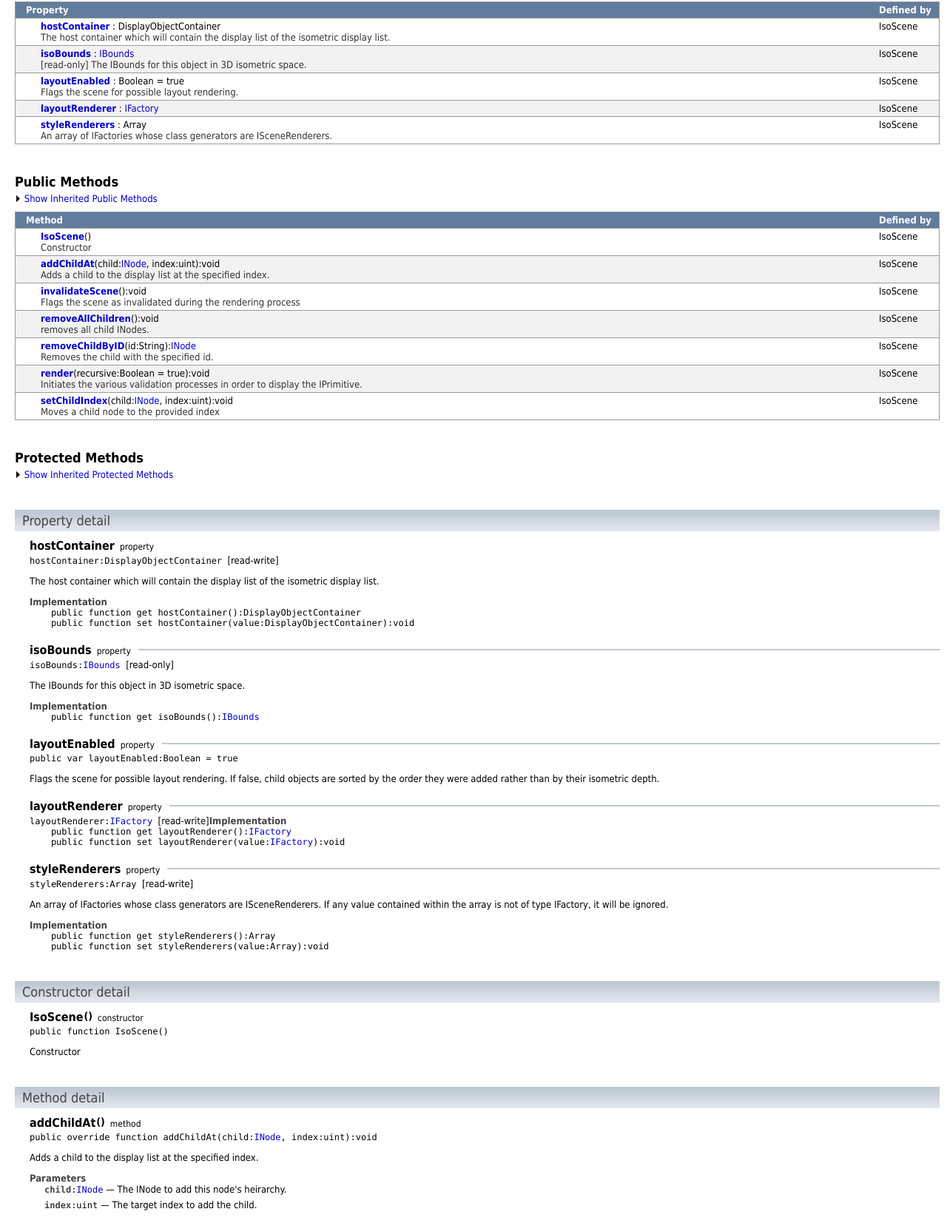
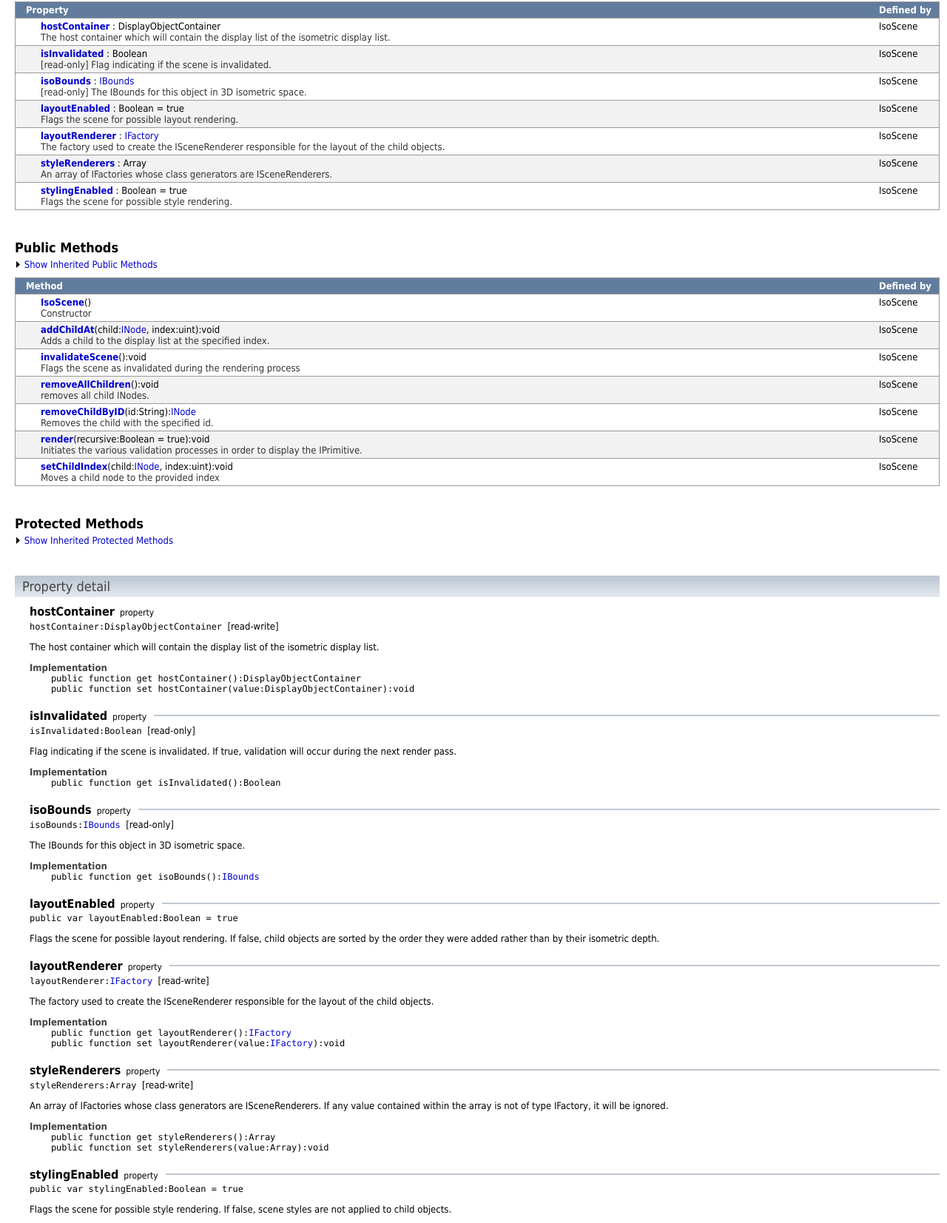
Before and after one commit to imcj/as3isolib, a plain HTML site: page asdoc/as3isolib/display/scene/IsoScene.html in a window 1280 px wide. Shown: the part 334-1987 px from the top of the page at 74% size. Drawn offline with Linux system fonts and the light colour scheme.

Commit message:
- added more asdocs
jwopitz

```diff
--- a/asdoc/as3isolib/display/scene/IsoScene.html
+++ b/asdoc/as3isolib/display/scene/IsoScene.html
@@ -4,7 +4,7 @@
 <META http-equiv="Content-Type" content="text/html; charset=UTF-8">
 <link rel="stylesheet" href="../../../style.css" type="text/css" media="screen">
 <link rel="stylesheet" href="../../../print.css" type="text/css" media="print">
-<meta content="IsoScene,as3isolib.display.scene.IsoScene,layoutEnabled,isoBounds,hostContainer,layoutRenderer,styleRenderers,addChildAt,invalidateScene,removeAllChildren,removeChildByID,render,setChildIndex" name="keywords">
+<meta content="IsoScene,as3isolib.display.scene.IsoScene,layoutEnabled,stylingEnabled,isInvalidated,isoBounds,hostContainer,layoutRenderer,styleRenderers,addChildAt,invalidateScene,removeAllChildren,removeChildByID,render,setChildIndex" name="keywords">
 <title>as3isolib.display.scene.IsoScene</title>
 </head>
 <body>
@@ -107,6 +107,11 @@ if (!isEclipse() || window.name != ECLIPSE_FRAME_NAME) {titleBar_setSubTitle("Cl
 </td><td class="summaryTableOwnerCol"><a href="../../data/Node.html">Node</a></td>
 </tr>
 <tr class="">
+<td class="summaryTablePaddingCol">&nbsp;</td><td class="summaryTableInheritanceCol">&nbsp;</td><td class="summaryTableSignatureCol"><a class="signatureLink" href="#isInvalidated">isInvalidated</a> : Boolean<div class="summaryTableDescription">[read-only]
+   Flag indicating if the scene is invalidated.</div>
+</td><td class="summaryTableOwnerCol">IsoScene</td>
+</tr>
+<tr class="">
 <td class="summaryTablePaddingCol">&nbsp;</td><td class="summaryTableInheritanceCol">&nbsp;</td><td class="summaryTableSignatureCol"><a class="signatureLink" href="#isoBounds">isoBounds</a> : <a href="../../bounds/IBounds.html">IBounds</a>
 <div class="summaryTableDescription">[read-only]
 
@@ -120,7 +125,8 @@ if (!isEclipse() || window.name != ECLIPSE_FRAME_NAME) {titleBar_setSubTitle("Cl
 </tr>
 <tr class="">
 <td class="summaryTablePaddingCol">&nbsp;</td><td class="summaryTableInheritanceCol">&nbsp;</td><td class="summaryTableSignatureCol"><a class="signatureLink" href="#layoutRenderer">layoutRenderer</a> : <a href="../../core/IFactory.html">IFactory</a>
-<div class="summaryTableDescription"></div>
+<div class="summaryTableDescription">
+   The factory used to create the ISceneRenderer responsible for the layout of the child objects.</div>
 </td><td class="summaryTableOwnerCol">IsoScene</td>
 </tr>
 <tr class="hideInheritedProperty">
@@ -151,6 +157,11 @@ if (!isEclipse() || window.name != ECLIPSE_FRAME_NAME) {titleBar_setSubTitle("Cl
 <tr class="">
 <td class="summaryTablePaddingCol">&nbsp;</td><td class="summaryTableInheritanceCol">&nbsp;</td><td class="summaryTableSignatureCol"><a class="signatureLink" href="#styleRenderers">styleRenderers</a> : Array<div class="summaryTableDescription">
    An array of IFactories whose class generators are ISceneRenderers.</div>
+</td><td class="summaryTableOwnerCol">IsoScene</td>
+</tr>
+<tr class="">
+<td class="summaryTablePaddingCol">&nbsp;</td><td class="summaryTableInheritanceCol">&nbsp;</td><td class="summaryTableSignatureCol"><a class="signatureLink" href="#stylingEnabled">stylingEnabled</a> : Boolean = true<div class="summaryTableDescription">
+   Flags the scene for possible style rendering.</div>
 </td><td class="summaryTableOwnerCol">IsoScene</td>
 </tr>
 </table>
@@ -440,6 +451,20 @@ showHideInherited();
 <code>&nbsp;&nbsp;&nbsp;&nbsp;public function set hostContainer(value:DisplayObjectContainer):void</code>
 <br>
 </div>
+<a name="isInvalidated"></a>
+<table cellspacing="0" cellpadding="0" class="detailHeader">
+<tr>
+<td class="detailHeaderName">isInvalidated</td><td class="detailHeaderType">property</td><td class="detailHeaderRule">&nbsp;</td>
+</tr>
+</table>
+<div class="detailBody">
+<code>isInvalidated:Boolean</code>&nbsp;&nbsp;[read-only]<p>
+   Flag indicating if the scene is invalidated.  If true, validation will occur during the next render pass.
+   </p><span class="label">Implementation</span>
+<br>
+<code>&nbsp;&nbsp;&nbsp;&nbsp;public function get isInvalidated():Boolean</code>
+<br>
+</div>
 <a name="isoBounds"></a>
 <table cellspacing="0" cellpadding="0" class="detailHeader">
 <tr>
@@ -473,7 +498,9 @@ showHideInherited();
 </tr>
 </table>
 <div class="detailBody">
-<code>layoutRenderer:<a href="../../core/IFactory.html">IFactory</a></code>&nbsp;&nbsp;[read-write]<span class="label">Implementation</span>
+<code>layoutRenderer:<a href="../../core/IFactory.html">IFactory</a></code>&nbsp;&nbsp;[read-write]<p>
+   The factory used to create the ISceneRenderer responsible for the layout of the child objects.
+   </p><span class="label">Implementation</span>
 <br>
 <code>&nbsp;&nbsp;&nbsp;&nbsp;public function get layoutRenderer():<a href="../../core/IFactory.html">IFactory</a></code>
 <br>
@@ -497,6 +524,17 @@ showHideInherited();
 <code>&nbsp;&nbsp;&nbsp;&nbsp;public function set styleRenderers(value:Array):void</code>
 <br>
 </div>
+<a name="stylingEnabled"></a>
+<table cellspacing="0" cellpadding="0" class="detailHeader">
+<tr>
+<td class="detailHeaderName">stylingEnabled</td><td class="detailHeaderType">property</td><td class="detailHeaderRule">&nbsp;</td>
+</tr>
+</table>
+<div class="detailBody">
+<code>public var stylingEnabled:Boolean = true</code><p>
+   Flags the scene for possible style rendering.
+   If false, scene styles are not applied to child objects.
+   </p></div>
 <a name="constructorDetail"></a>
 <div class="detailSectionHeader">Constructor detail</div>
 <a name="IsoScene()"></a>
```
Also changed, not shown: asdoc/all-index-I.html (+7 -0 lines), asdoc/all-index-L.html (+2 -1 lines), asdoc/all-index-S.html (+7 -0 lines).
